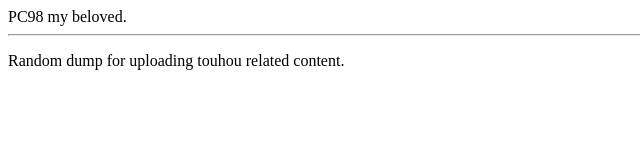
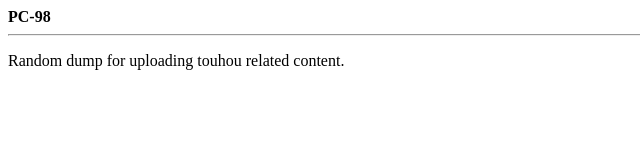
Before and after one commit to HighlyUnresponsiveToMusic/HighlyUnresponsiveToMusic, a plain HTML site: page index.html in a window 1280 px wide. Shown: the whole page, without its empty margins (0-640 px from the left). Drawn offline with Linux system fonts and the light colour scheme.

Commit message:
Update index.html

```diff
--- a/index.html
+++ b/index.html
@@ -1,6 +1,6 @@
 <html>
 <body>
-PC98 my beloved.
+<b style="property:value;">PC-98</b>
 <hr>
 <p></p>
 Random dump for uploading touhou related content.
```
